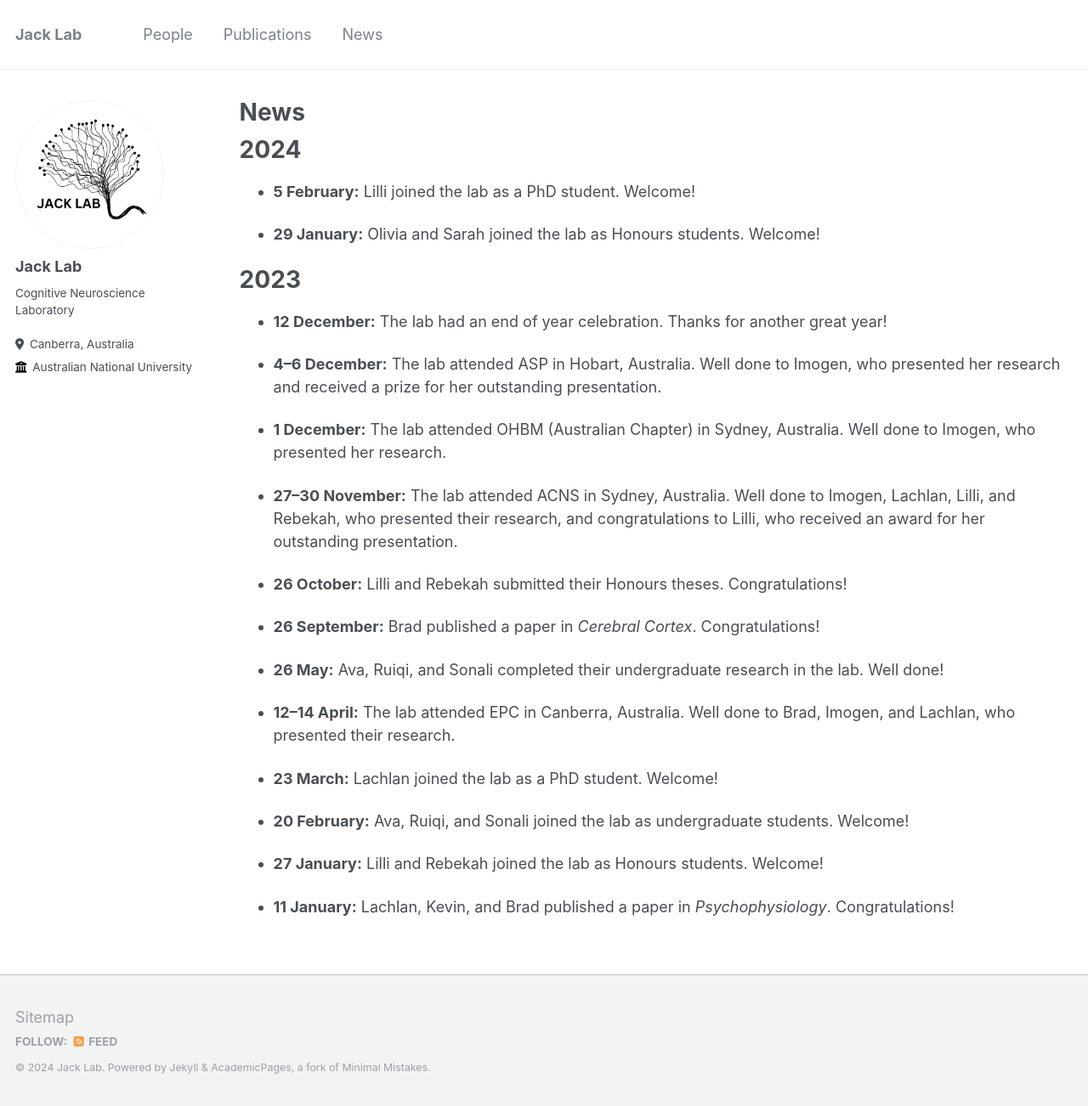
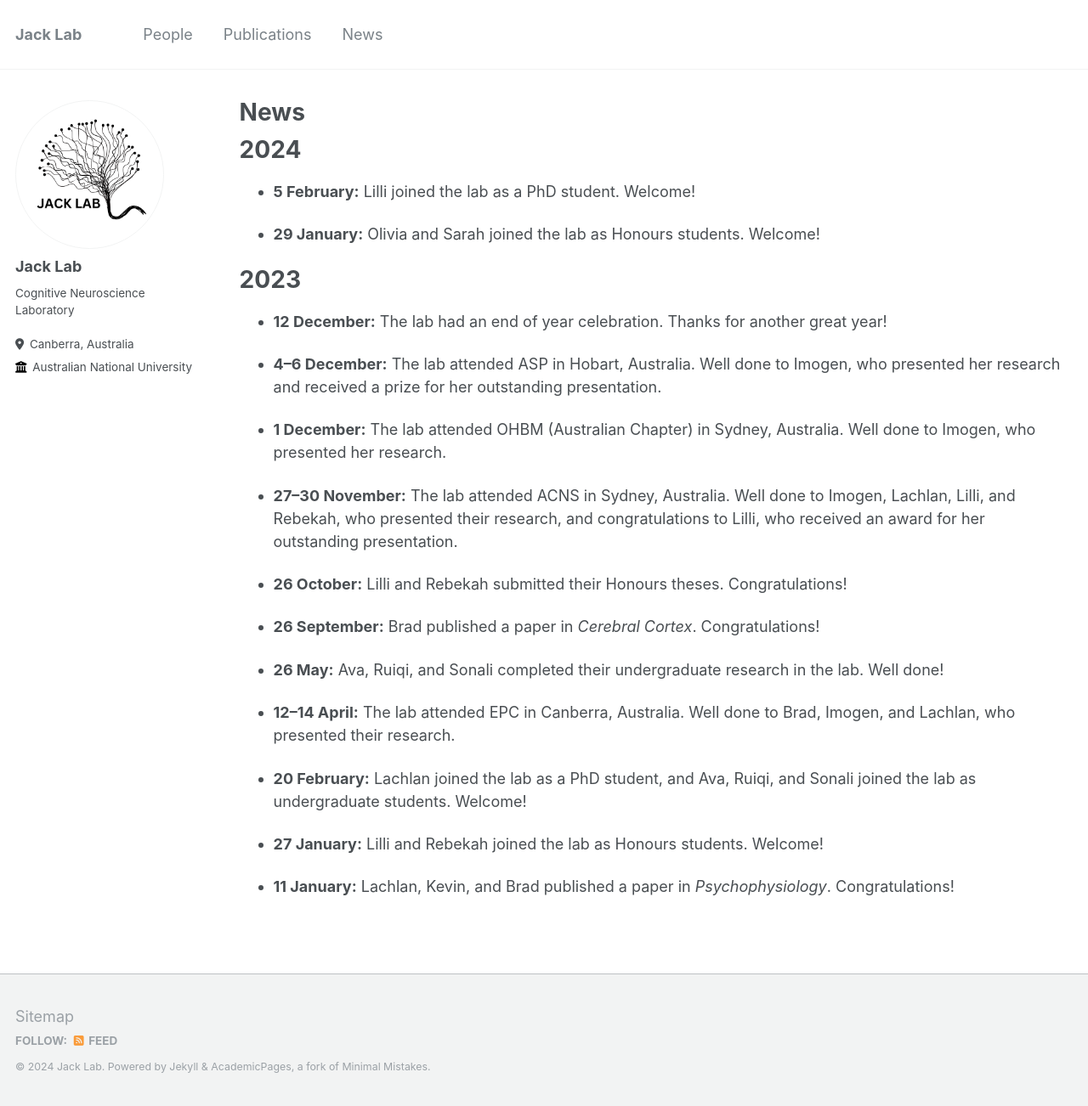
Before and after one commit to bradleynjack/jacklab, a Jekyll site: the page built from _pages/news.md, in a window 1280 px wide and 1302 px high. Shown: the whole window at 85% size. Built offline with Jekyll 4.4.1, drawn with Linux system fonts in a browser that asks for light colours.

Commit message:
Update news.md

```diff
--- a/_pages/news.md
+++ b/_pages/news.md
@@ -31,9 +31,7 @@ author_profile: true
 
 * <b>12–14 April:</b> The lab attended EPC in Canberra, Australia. Well done to Brad, Imogen, and Lachlan, who presented their research.
 
-* <b>23 March:</b> Lachlan joined the lab as a PhD student. Welcome!
-
-* <b>20 February:</b> Ava, Ruiqi, and Sonali joined the lab as undergraduate students. Welcome!
+* <b>20 February:</b> Lachlan joined the lab as a PhD student, and Ava, Ruiqi, and Sonali joined the lab as undergraduate students. Welcome!
 
 * <b>27 January:</b> Lilli and Rebekah joined the lab as Honours students. Welcome!
 
```
